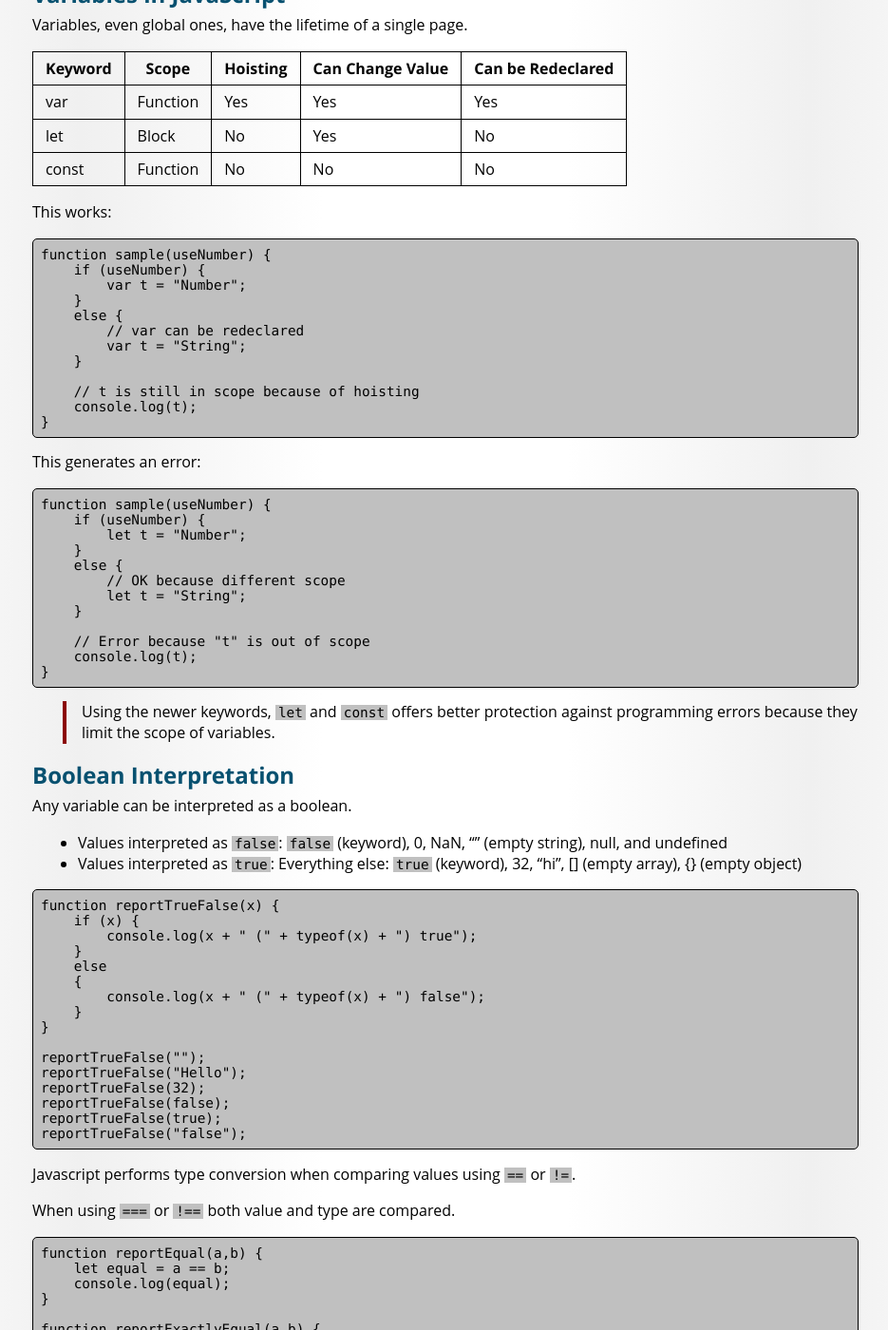
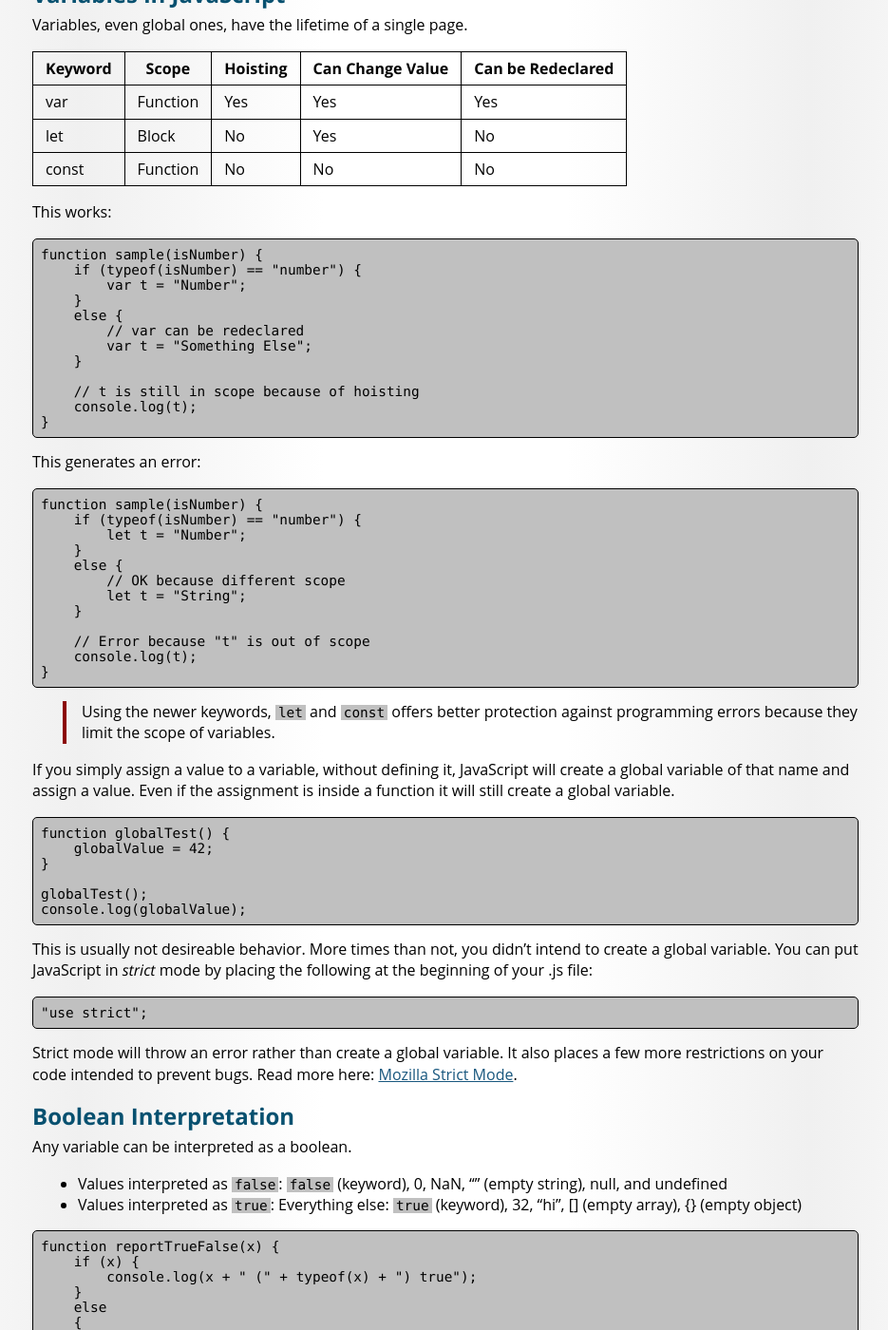
Before and after one commit to BYU-ITC-210/BYU-ITC-210.github.io, a Jekyll site: the page built from walkthrough/IntroToJavaScript.md, in a window 1280 px wide and 1400 px high, scrolled down 1618 px. Shown: the whole window at 95% size, without its empty margins (171-1106 px from the left). Built offline with Jekyll 4.4.1, drawn with Linux system fonts in a browser that asks for light colours; some web fonts are replaced.

Commit message:
Update JavaScript walkthrough

````diff
--- a/walkthrough/IntroToJavaScript.md
+++ b/walkthrough/IntroToJavaScript.md
@@ -94,13 +94,13 @@ Variables, even global ones, have the lifetime of a single page.
 
 This works:
 ```js
-function sample(useNumber) {
-    if (useNumber) {
+function sample(isNumber) {
+    if (typeof(isNumber) == "number") {
         var t = "Number";
     }
     else {
         // var can be redeclared
-        var t = "String";
+        var t = "Something Else";
     }
 
     // t is still in scope because of hoisting
@@ -110,8 +110,8 @@ function sample(useNumber) {
 
 This generates an error:
 ```js
-function sample(useNumber) {
-    if (useNumber) {
+function sample(isNumber) {
+    if (typeof(isNumber) == "number") {
         let t = "Number";
     }
     else {
@@ -125,6 +125,25 @@ function sample(useNumber) {
 ```
 
 > Using the newer keywords, `let` and `const` offers better protection against programming errors because they limit the scope of variables.
+
+If you simply assign a value to a variable, without defining it, JavaScript will create a global variable of that name and assign a value. Even if the assignment is inside a function it will still create a global variable.
+
+```
+function globalTest() {
+    globalValue = 42;
+}
+
+globalTest();
+console.log(globalValue);
+```
+
+This is usually not desireable behavior. More times than not, you didn't intend to create a global variable. You can put JavaScript in *strict* mode by placing the following at the beginning of your .js file:
+
+```
+"use strict";
+```
+
+Strict mode will throw an error rather than create a global variable. It also places a few more restrictions on your code intended to prevent bugs. Read more here: [Mozilla Strict Mode](https://developer.mozilla.org/en-US/docs/Web/JavaScript/Reference/Strict_mode).
 
 ## Boolean Interpretation
 
````
